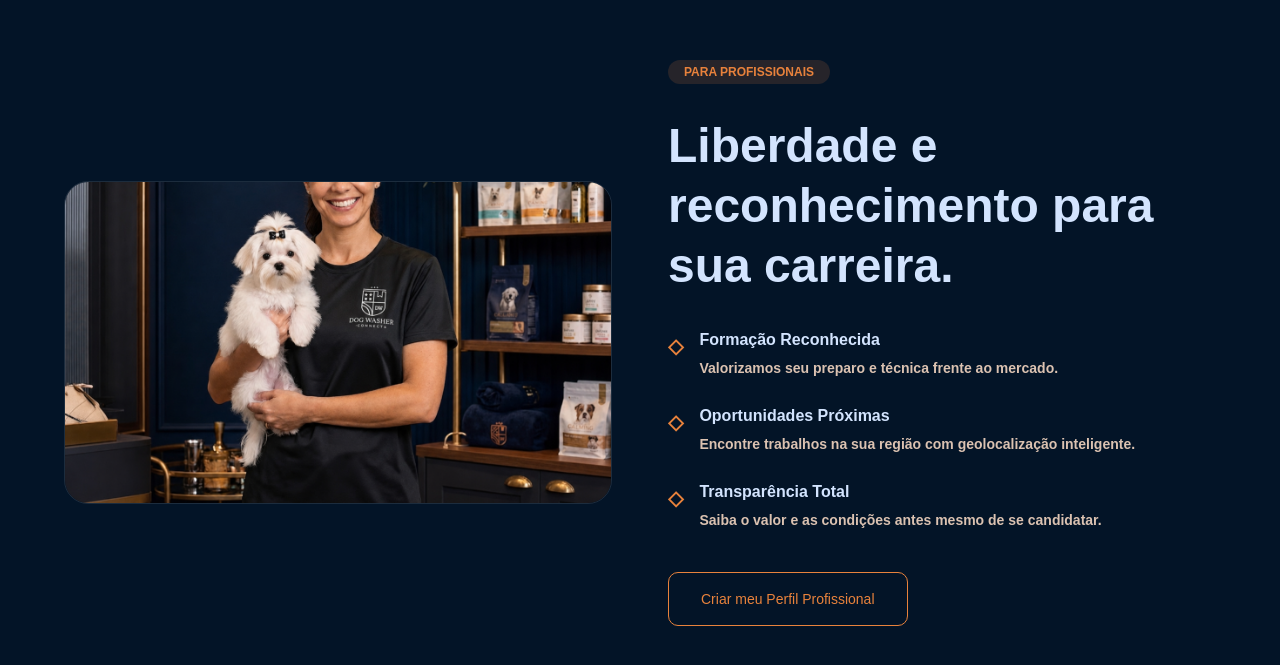
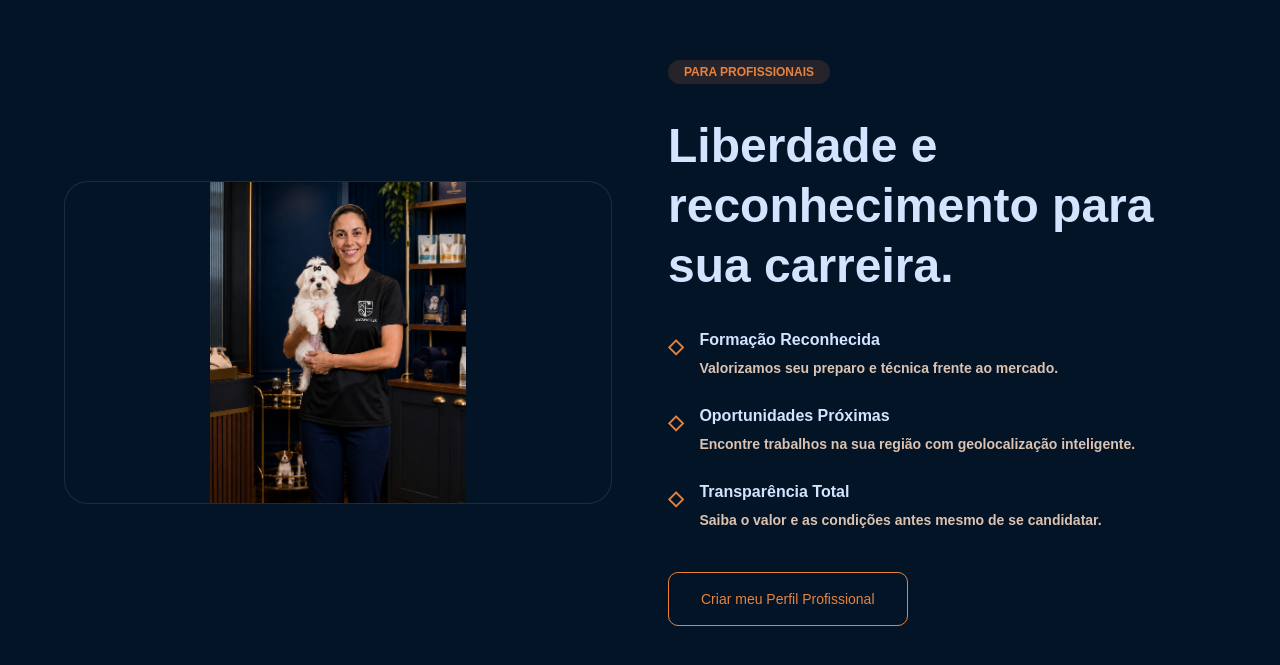
Before and after one commit to blesseddigitalbr-byte/Dogwasher_Connect, a Next.js app: page / in a window 1280 px wide. Shown: the part 2104-2769 px from the top of the page. Built offline with nearby package versions, Linux system fonts and the light colour scheme.

Commit message:
Fix signup inputs and professional image (#8)
Co-authored-by: appsblesseddigital <appsblesseddigital@gmail.com>

```diff
--- a/app/page.tsx
+++ b/app/page.tsx
@@ -5,7 +5,7 @@ import { Button } from "@/components/ui/button";
 const petShopImage =
   "https://lh3.googleusercontent.com/aida-public/AB6AXuBGNABi4q-gzPmpPqdf5nE1IYvCm7NYF5FCEya7PQ-Pog44W7gBVgjTKUSxxRRkHQK2OBNXiLVwLFNc7vqbx4wNbxATLKiue1MXArBbkUkyT73uQucyq3xo15zsFR3qmTrKBCnN20JcZkvdkuqUnXC-WfOyp4b4Kso_pj5eputiQ4eSFLrwQ_8SuTHZhwqPC27ddPEly4_643Sr2PQ1vltdvALoA0I8KLdRk7anWnWOqfFFQDjCGrwbYA";
 const professionalImage =
-  "/professional-dog-washer-official-logo.png";
+  "/professional-dog-washer-uniform.png";
 
 const navItems = [
   { href: "#proposta", label: "A rede" },
@@ -184,6 +184,7 @@ export default function LandingPage() {
               src={professionalImage}
               alt="Profissional Dog Washer segurando cachorro em ambiente pet"
               className="order-2 md:order-1"
+              fit="contain"
             />
             <div className="order-1 md:order-2">
               <Pill>Para profissionais</Pill>
@@ -380,14 +381,22 @@ function FramedImage({
   src,
   alt,
   className = "",
+  fit = "cover",
 }: {
   src: string;
   alt: string;
   className?: string;
+  fit?: "cover" | "contain";
 }) {
   return (
-    <div className={`relative aspect-[1.7/1] overflow-hidden rounded-3xl border border-white/10 ${className}`}>
-      <Image src={src} alt={alt} fill sizes="(min-width: 768px) 520px, 90vw" className="object-cover" />
+    <div className={`relative aspect-[1.7/1] overflow-hidden rounded-3xl border border-white/10 bg-[#031427] ${className}`}>
+      <Image
+        src={src}
+        alt={alt}
+        fill
+        sizes="(min-width: 768px) 520px, 90vw"
+        className={fit === "contain" ? "object-contain" : "object-cover"}
+      />
     </div>
   );
 }
--- a/components/ui/input.tsx
+++ b/components/ui/input.tsx
@@ -18,7 +18,7 @@ export const Input = forwardRef<HTMLInputElement, InputProps>(
           ref={ref}
           id={inputId}
           className={clsx(
-            "rounded-[var(--dw-radius-sm)] border border-[var(--dw-gray-200)] bg-white px-3.5 py-2.5 text-sm",
+            "rounded-[var(--dw-radius-sm)] border border-[var(--dw-gray-200)] bg-white px-3.5 py-2.5 text-sm text-[var(--dw-gray-900)] placeholder:text-[var(--dw-gray-500)]",
             "focus:outline-none focus:ring-2 focus:ring-[var(--dw-navy)] focus:border-transparent",
             error && "border-red-500",
             className
```
Also changed, not shown: public/professional-dog-washer-uniform.png (added).
